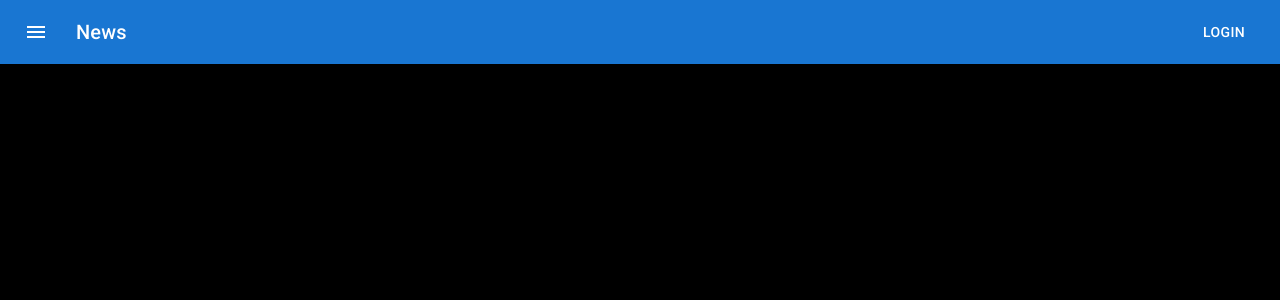
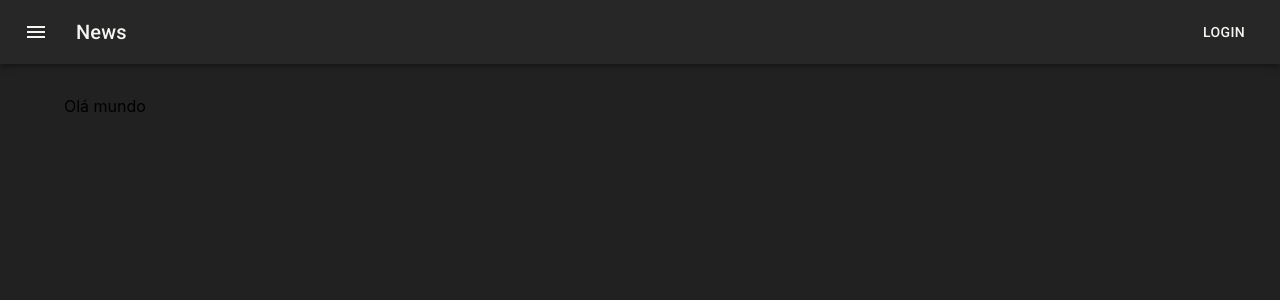
Before and after one commit to pedrohenmonteiro/codeflix, a React (Vite) app in the folder frontend/: page / in a window 1280 px wide. Shown: the top 300 px of the page. Built offline with nearby package versions, Linux system fonts and the light colour scheme.

Commit message:
configurando o theme do ThemeProvider

```diff
--- a/frontend/src/App.tsx
+++ b/frontend/src/App.tsx
@@ -1,19 +1,20 @@
-import { Box, ThemeProvider, createTheme } from "@mui/system"
+import { Box, ThemeProvider, Typography } from "@mui/material"
 import { Header } from "./components/Header"
 import { Layout } from "./components/Layout"
+import { appTheme } from "./config/theme"
 
 function App() {
   return (
-    <ThemeProvider theme={{}}>
+    <ThemeProvider theme={appTheme}>
       <Box
         component="main"
         sx={{
           height: "100vh",
-          backgroundColor: "#000",
+          backgroundColor: (theme) => theme.palette.grey[900],
         }}
       >
         <Header />
-        <Layout>Ola mundo</Layout>
+        <Layout>Olá mundo</Layout>
       </Box>
     </ThemeProvider>
   )
--- /dev/null
+++ b/frontend/src/config/theme.ts
@@ -0,0 +1,10 @@
+import { createTheme } from "@mui/material/styles"
+
+export const appTheme = createTheme({
+  palette: {
+    mode: "dark",
+    primary: { main: "#f5f5f1" },
+    secondary: { main: "#E50914" },
+    text: { primary: "#f5f5f1" },
+  },
+})
```
